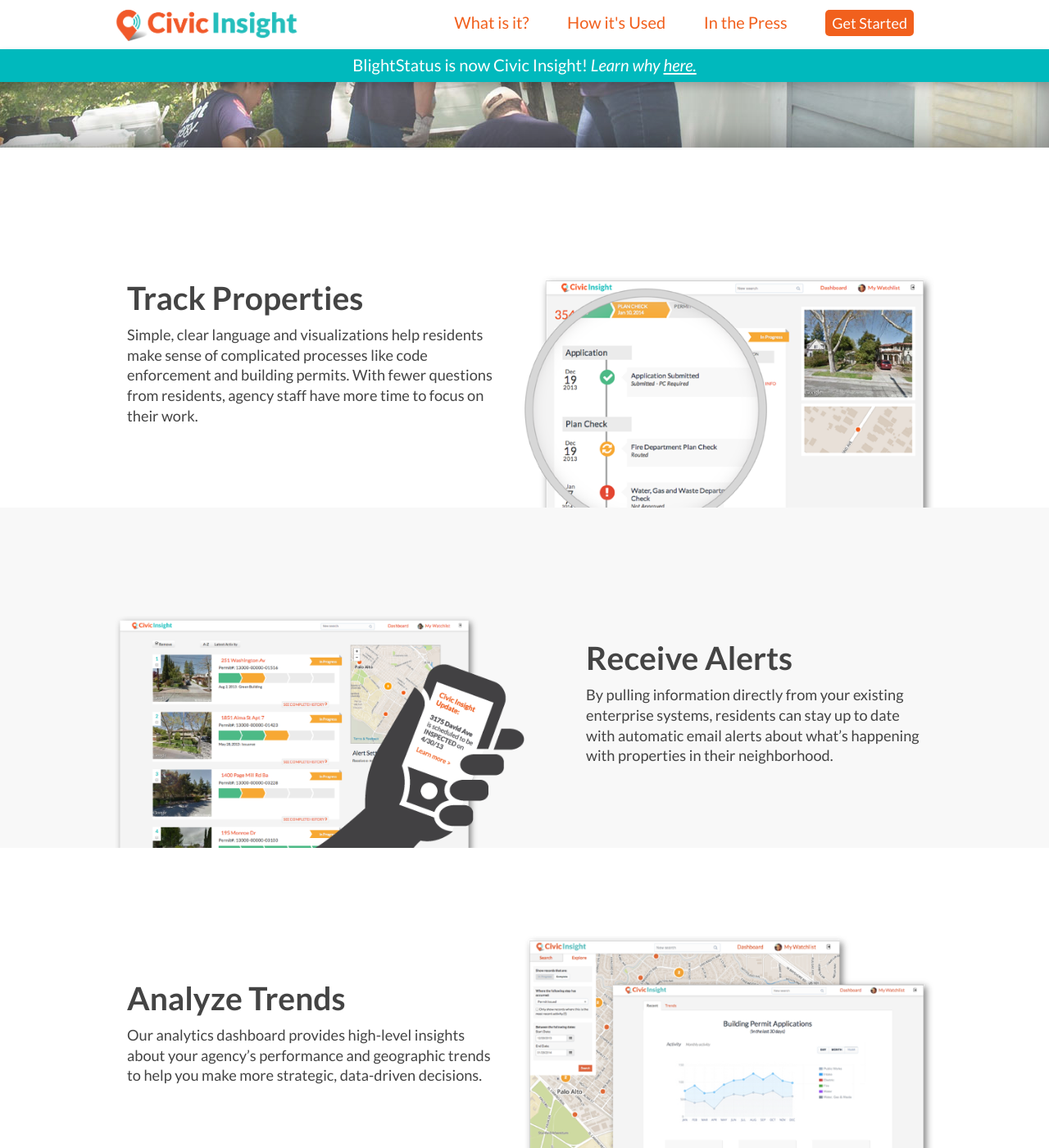
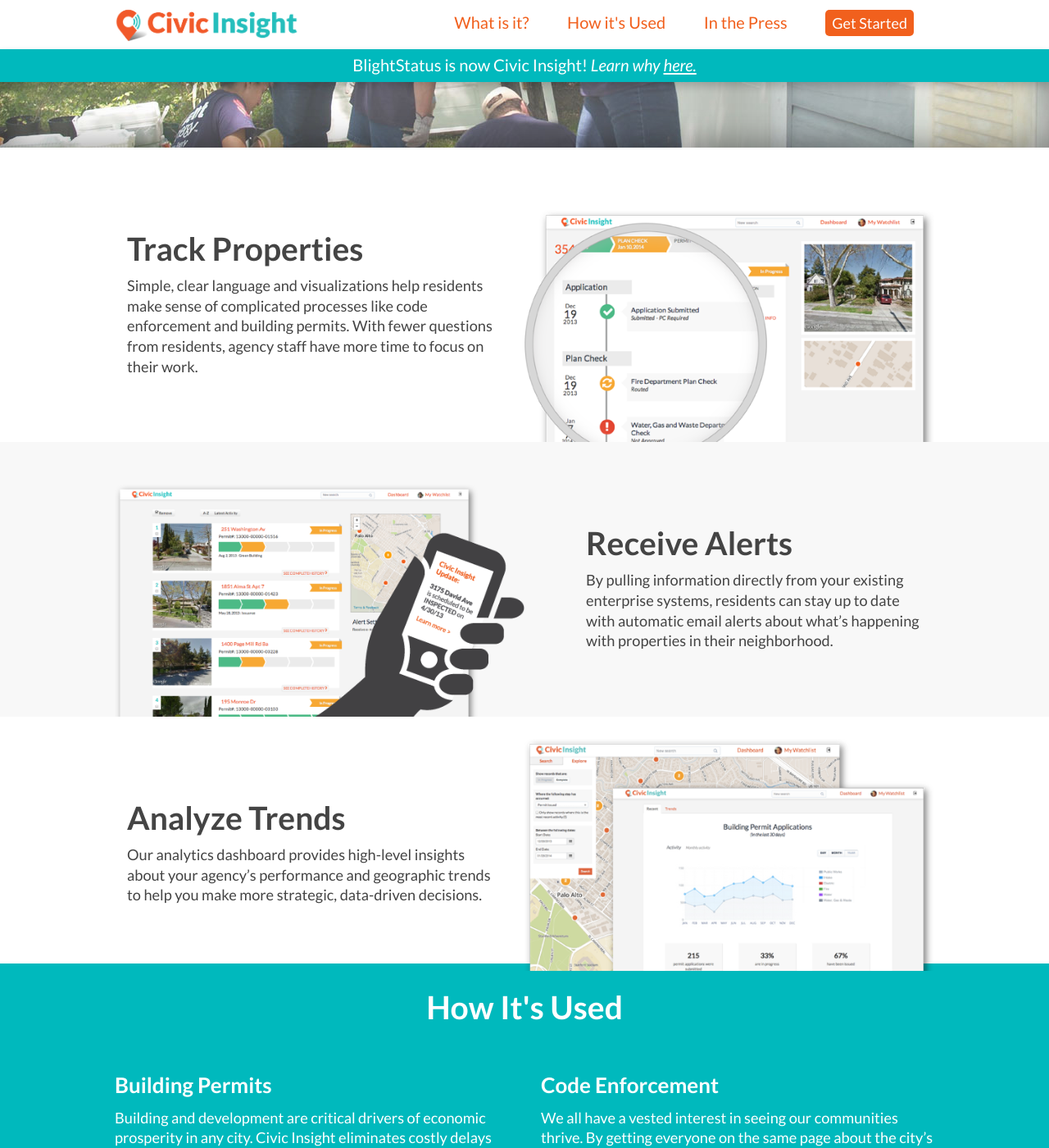
Before and after one commit to civicindustries/civicinsight.com, a Jekyll site: the page built from index.html, in a window 1280 px wide and 1400 px high, scrolled down 460 px. Shown: the whole window at 82% size. Built offline with Jekyll 4.4.1, drawn with Linux system fonts in a browser that asks for light colours; nearby versions of some CDN libraries; Markdown is read by kramdown in place of the engine named in the settings.

Commit message:
adjusted vertical spacing of product section

```diff
--- a/stylesheets/style.css
+++ b/stylesheets/style.css
@@ -119,7 +119,7 @@
 /*  text-align: white !important;
   background-color: #00b9bd !important ;
 */
-  height: 1236px;
+  height: 995px;
   margin-bottom: 0;
 }
 #product h1{
@@ -128,7 +128,7 @@
 }
 
 #product .columns{
-  padding: 100px 0;
+  padding: 40px 0 80px;
 }
 
 #product .feature{
@@ -1150,7 +1150,7 @@
 
 .pricing-price .menu-button{
   font-size: 65%;
-  padding: 10px 10px;
+  padding: 8px 20px 12px;
 }
 
 #funders{
```
